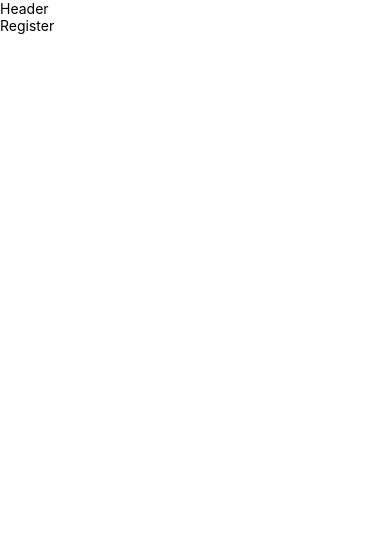
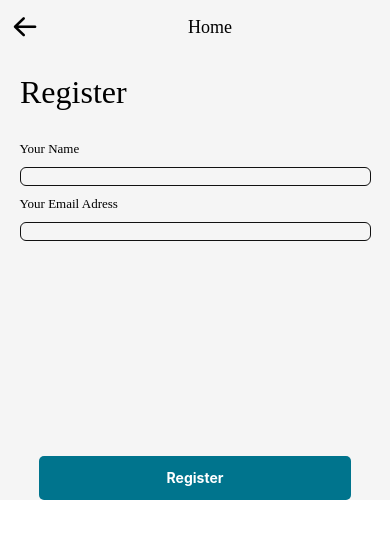
Before and after one commit to morachake/chap-chap, a React Native app: screen / in a window 390 px wide. Shown: the top 538 px of the page. Built offline with nearby package versions, Linux system fonts and the light colour scheme.

Commit message:
Register screen completed

```diff
--- a/src/components/Header.js
+++ b/src/components/Header.js
@@ -1,10 +1,27 @@
 import React from 'react';
-import {View, Text} from 'react-native';
+import {View, Text, StyleSheet} from 'react-native';
+import Icon from 'react-native-vector-icons/AntDesign';
 
-export default function Header() {
+export default function Header({pagename, iconright, iconLeft}) {
   return (
-    <View>
-      <Text>Header</Text>
+    <View style={styles.container}>
+      <Icon name={iconLeft} size={30} style={styles.icons} />
+      <Text style={styles.pagename}>{pagename}</Text>
+      <Icon name={iconright} size={25} />
     </View>
   );
 }
+const styles = StyleSheet.create({
+  container: {
+    flexDirection: 'row',
+    alignItems: 'center',
+    justifyContent: 'space-between',
+    padding: 10,
+    height: 54,
+  },
+  pagename: {
+    fontFamily: 'Inter-Bold',
+    fontSize: 18,
+  },
+  icons: {},
+});
--- a/src/components/MainInput.js
+++ b/src/components/MainInput.js
@@ -14,13 +14,15 @@ const styles = StyleSheet.create({
   container: {
     display: 'flex',
     width: '90%',
+    marginTop: 10,
+    backgroundColor: '#F5F5F5',
   },
   label: {
     fontSize: 13,
     fontFamily: 'Inter-Medium',
-    paddingBottom: 5,
   },
   textInput: {
+    marginTop: 10,
     borderColor: '#111',
     borderWidth: 1,
     borderRadius: 6,
--- a/src/screens/RegisterScreen.js
+++ b/src/screens/RegisterScreen.js
@@ -1,13 +1,34 @@
 import React from 'react';
 import {View, Text, StyleSheet} from 'react-native';
 import Header from '../components/Header';
-
+import MainInput from '../components/MainInput';
+import Btn from '../components/Btn';
 export default function RegisterScreen() {
   return (
-    <View>
-      <Header />
-      <Text>Register</Text>
+    <View style={{display: 'flex', backgroundColor: '#F5F5F5'}}>
+      <Header pagename="Home" iconLeft="arrowleft" iconright={undefined} />
+      <Text style={styles.heading}>Register</Text>
+      <View style={{justifyContent: 'center', alignItems: 'center'}}>
+        <MainInput label="Your Name" />
+        <MainInput label="Your Email Adress" />
+      </View>
+      <View style={styles.btncontainer}>
+        <Btn style={styles.btn} title="Register" />
+      </View>
     </View>
   );
 }
-const styles = StyleSheet.create({});
+const styles = StyleSheet.create({
+  heading: {
+    fontFamily: 'Poppins-Bold',
+    fontSize: 32,
+    color: '#000000',
+    margin: 20,
+  },
+  btncontainer: {
+    justifyContent: 'center',
+    alignItems: 'center',
+    marginTop: '55%',
+    bottom: 0,
+  },
+});
```
Also changed, not shown: src/components/Btn.js (+4 -6 lines).
